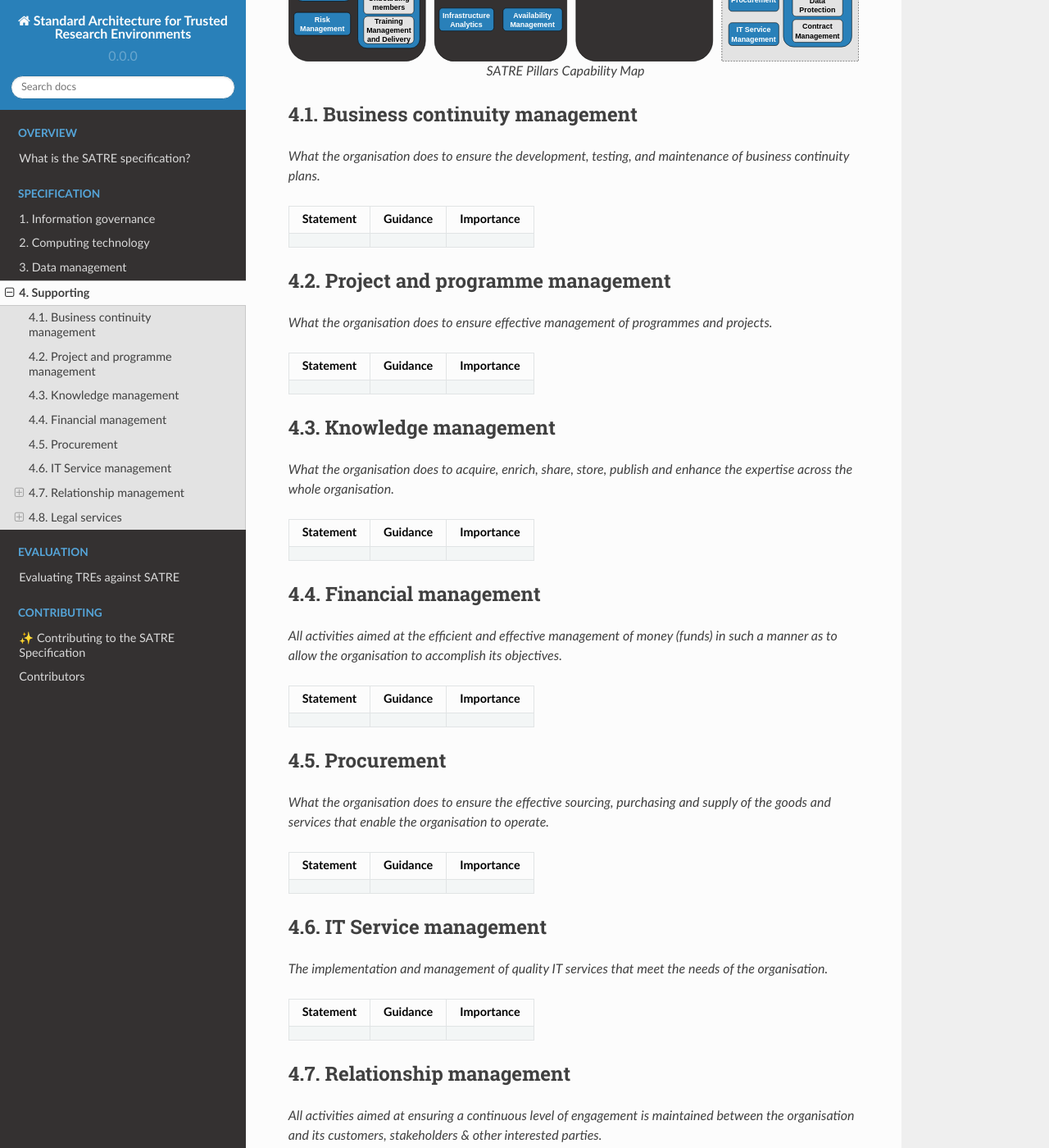
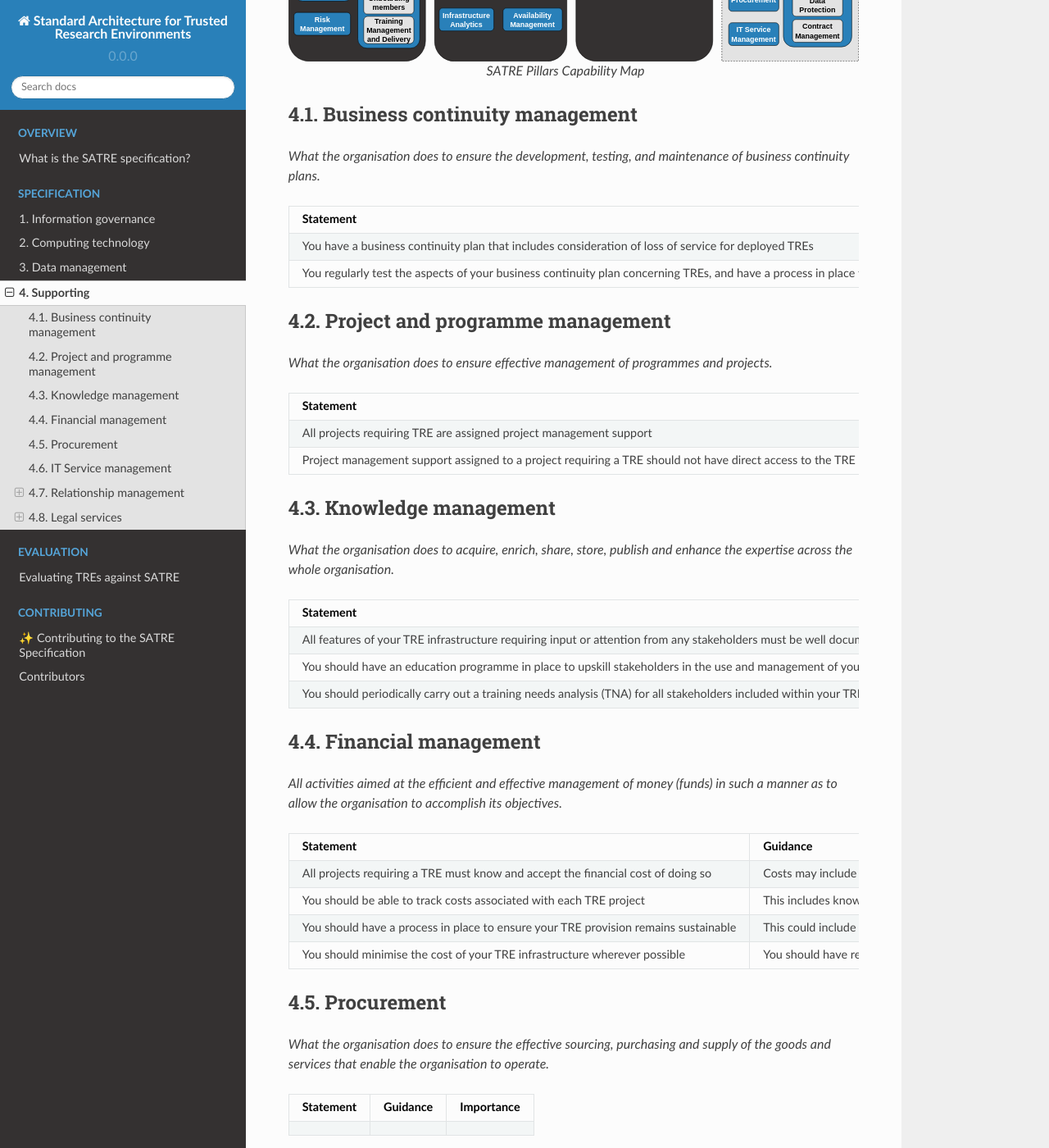
Before and after one commit to sa-tre/satre-specification, a Sphinx documentation site: the page built from docs/source/pillars/supporting.md, in a window 1280 px wide and 1400 px high, scrolled down 399 px. Shown: the whole window at 82% size. Built offline with Sphinx 7.4.7 and the Read the Docs theme 2.0.0, drawn with Linux system fonts in a browser that asks for light colours; some of the changed text lies outside the part shown.

Commit message:
Supporting capabilities update

````diff
--- a/docs/source/pillars/supporting.md
+++ b/docs/source/pillars/supporting.md
@@ -22,9 +22,12 @@ _What the organisation does to ensure the development, testing, and maintenance
 * - Statement
   - Guidance
   - Importance
-* -
+* - You have a business continuity plan that includes consideration of loss of service for deployed TREs
+  - This may be due to downtime from service providers, a breach, or loss of power. Your plan should detail your process for managing loss of service for deployed TREs, and evaluation of impact of such loss
+  - Recommended
+* - You regularly test the aspects of your business continuity plan concerning TREs, and have a process in place to iterate the plan if required
   -
-  -
+  - Recommended
 ```
 
 ## Project and programme management
@@ -38,9 +41,12 @@ _What the organisation does to ensure effective management of programmes and pro
 * - Statement
   - Guidance
   - Importance
-* -
-  -
-  -
+* - All projects requiring TRE are assigned project management support
+  - This may include budget management, tracking TRE status, managing communications with the TRE operations team, and other project support tasks
+  - Recommended
+* - Project management support assigned to a project requiring a TRE should not have direct access to the TRE
+  - Doing so ensures a separation between those able to access sensitive data, and those overseeing access to sensitive data
+  - Optional
 ```
 
 ## Knowledge management
@@ -54,9 +60,15 @@ _What the organisation does to acquire, enrich, share, store, publish and enhanc
 * - Statement
   - Guidance
   - Importance
-* -
-  -
-  -
+* - All features of your TRE infrastructure requiring input or attention from any stakeholders must be well documented
+  - This includes ensuring all documentation is discoverable, clear, and able to be easily updated based on stakeholder feedback
+  - Mandatory
+* - You should have an education programme in place to upskill stakeholders in the use and management of your TRE infrastructure
+  - This may include learning modules, workshops and other resources on how to effectively access and use a TRE, FAQs pages, and accessible pathways for additional support
+  - Recommended
+* - You should periodically carry out a training needs analysis (TNA) for all stakeholders included within your TRE provision
+  - At least once every 12 months you should assess the training needs of your stakeholders, and ensure they have easy access to all required training materials
+  - Recommended
 ```
 
 ## Financial management
@@ -70,9 +82,18 @@ _All activities aimed at the efficient and effective management of money (funds)
 * - Statement
   - Guidance
   - Importance
-* -
-  -
-  -
+* - All projects requiring a TRE must know and accept the financial cost of doing so
+  - Costs may include provision of the underlying TRE infrastructure, additional resources required in a specific TRE (for instance memory or additional compute), hardware including managed devices, and staff support costs
+  - Mandatory
+* - You should be able to track costs associated with each TRE project
+  - This includes knowing which costs are associated with which project, and having an appropriate charging mechanism in place in line with your organisational policy
+  - Recommended
+* - You should have a process in place to ensure your TRE provision remains sustainable
+  - This could include having a cost recovery process in place, or setting up a long-term funding mechanism to support projects with TREs. At any given time, you should have funds free to cover all potential foreseen TRE provision for at least 12 months
+  - Recommended
+* - You should minimise the cost of your TRE infrastructure wherever possible
+  - You should have regular reviews of your TRE provision and actively work to bring down costs, streamline provision, and optimise support
+  - Optional
 ```
 
 ## Procurement
@@ -102,9 +123,9 @@ _The implementation and management of quality IT services that meet the needs of
 * - Statement
   - Guidance
   - Importance
-* -
-  -
-  -
+* - You must have a team in place to support projects working with TREs
+  - This may be part of your organisation's IT support team, or separate. Responsibility should be clear and stakeholders should easily be able to access support appropriate to their needs
+  - Mandatory
 ```
 
 ## Relationship management
@@ -120,9 +141,9 @@ _All activities aimed at ensuring a continuous level of engagement is maintained
 * - Statement
   - Guidance
   - Importance
-* -
-  -
-  -
+* - You should have a clear process in place for stakeholders to feedback on your TRE infrastructure
+  - This may include a GitHub repository where people can open issues and discussions, communication streams like Slack or email, or forms stakeholders can fill in
+  - Recommended
 ```
 
 ### Patient and Public Engagement
````
